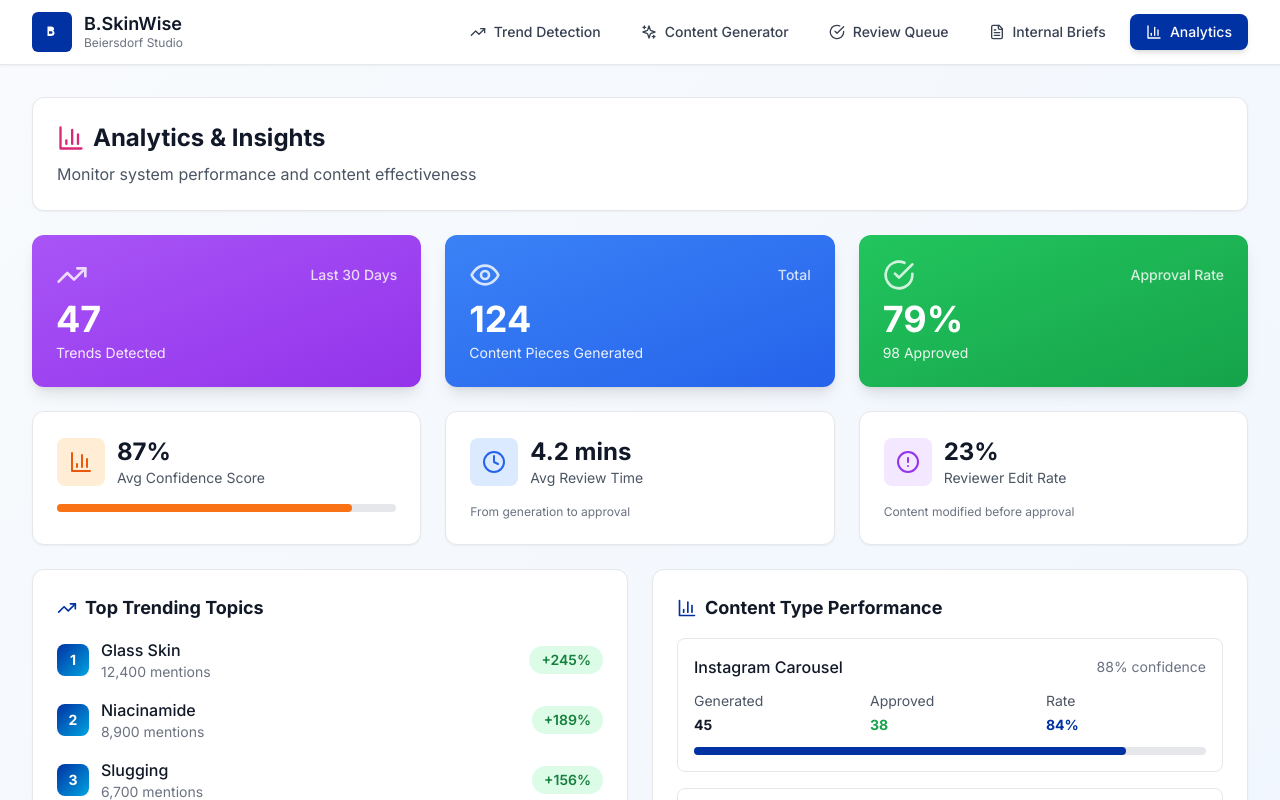
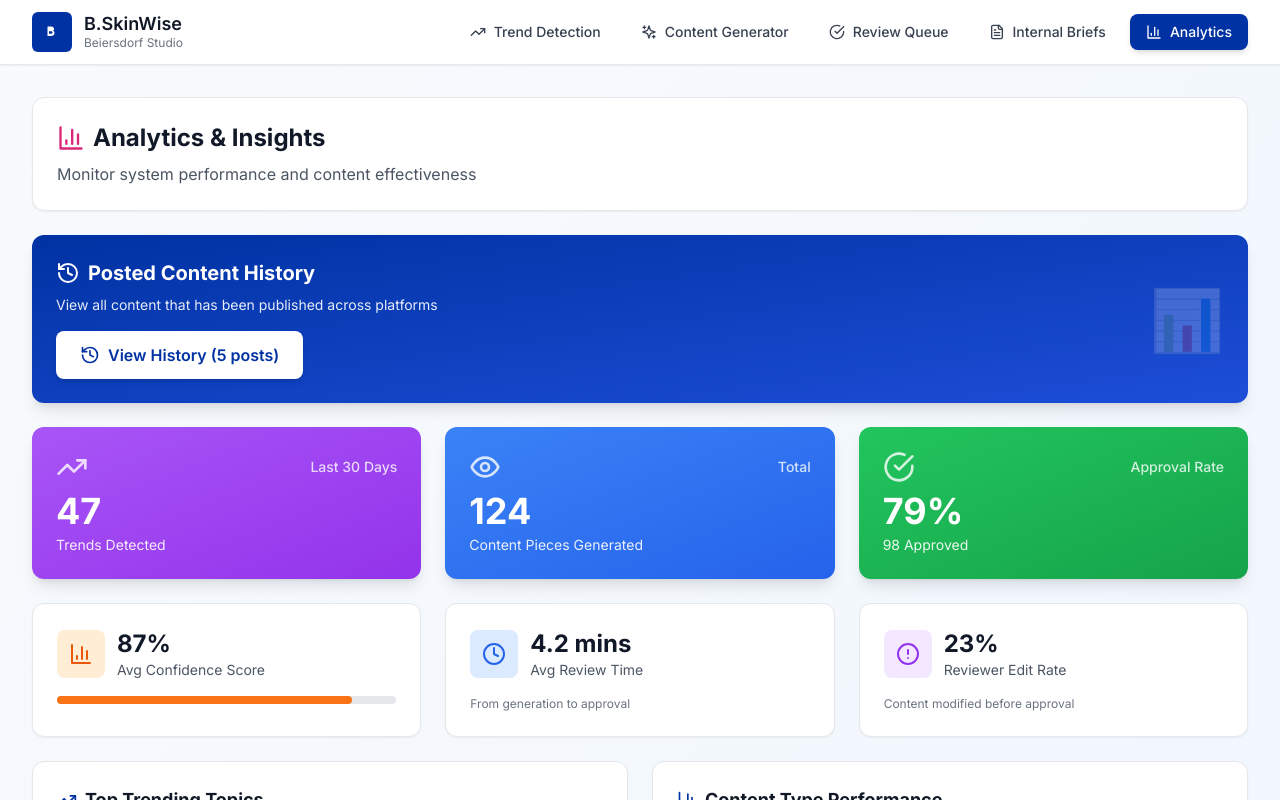
Before and after one commit to AnnaNajafiH/decode-skincare-science, a React (Vite) app: page / in a window 1280 px wide. Both pictures are taken after a click on the button "Analytics". Shown: the top 800 px of the page. Built offline with nearby package versions, Linux system fonts and the light colour scheme.

Commit message:
added history

```diff
--- a/src/components/Analytics.tsx
+++ b/src/components/Analytics.tsx
@@ -1,4 +1,4 @@
-import React from "react";
+import React, { useState } from "react";
 import {
   BarChart3,
   TrendingUp,
@@ -6,9 +6,15 @@ import {
   CheckCircle,
   Eye,
   AlertCircle,
+  History,
+  Calendar,
+  Instagram,
+  ExternalLink,
 } from "lucide-react";
 
 const Analytics: React.FC = () => {
+  const [showHistory, setShowHistory] = useState(false);
+
   // Mock analytics data
   const stats = {
     trendsDetected: 47,
@@ -38,6 +44,65 @@ const Analytics: React.FC = () => {
     { type: "Video Scripts", generated: 27, approved: 18, avgConfidence: 79 },
   ];
 
+  // Mock posted content history
+  const postedHistory = [
+    {
+      id: "post1",
+      date: "2025-11-20",
+      platform: "Instagram",
+      type: "Carousel",
+      topic: "Glass Skin",
+      slides: 5,
+      likes: 2847,
+      comments: 156,
+      url: "https://instagram.com/p/example1",
+    },
+    {
+      id: "post2",
+      date: "2025-11-19",
+      platform: "Instagram",
+      type: "Reel",
+      topic: "Niacinamide Benefits",
+      slides: 1,
+      likes: 4521,
+      comments: 289,
+      url: "https://instagram.com/p/example2",
+    },
+    {
+      id: "post3",
+      date: "2025-11-18",
+      platform: "Instagram",
+      type: "Carousel",
+      topic: "Slugging Routine",
+      slides: 4,
+      likes: 1923,
+      comments: 94,
+      url: "https://instagram.com/p/example3",
+    },
+    {
+      id: "post4",
+      date: "2025-11-17",
+      platform: "Instagram",
+      type: "Carousel",
+      topic: "Retinol Alternatives",
+      slides: 5,
+      likes: 3156,
+      comments: 201,
+      url: "https://instagram.com/p/example4",
+    },
+    {
+      id: "post5",
+      date: "2025-11-16",
+      platform: "Instagram",
+      type: "Carousel",
+      topic: "Ceramides Explained",
+      slides: 5,
+      likes: 2634,
+      comments: 142,
+      url: "https://instagram.com/p/example5",
+    },
+  ];
+
   return (
     <div className="space-y-6">
       {/* Header */}
@@ -50,7 +115,28 @@ const Analytics: React.FC = () => {
           Monitor system performance and content effectiveness
         </p>
       </div>
-
+      {/* Posted Content History Button */}
+      <div className="bg-gradient-to-br from-beiersdorf-blue to-blue-700 rounded-xl shadow-lg p-6 text-white">
+        <div className="flex items-center justify-between">
+          <div className="flex-1">
+            <h3 className="text-xl font-bold mb-2 flex items-center gap-2">
+              <History className="w-6 h-6" />
+              Posted Content History
+            </h3>
+            <p className="text-sm opacity-90 mb-4">
+              View all content that has been published across platforms
+            </p>
+            <button
+              onClick={() => setShowHistory(true)}
+              className="bg-white text-beiersdorf-blue px-6 py-3 rounded-lg font-semibold hover:bg-gray-100 transition shadow-md flex items-center gap-2"
+            >
+              <History className="w-5 h-5" />
+              View History ({postedHistory.length} posts)
+            </button>
+          </div>
+          <div className="hidden lg:block text-6xl opacity-20">📊</div>
+        </div>
+      </div>
       {/* Key Metrics */}
       <div className="grid grid-cols-1 md:grid-cols-2 lg:grid-cols-3 gap-6">
         <div className="bg-gradient-to-br from-purple-500 to-purple-600 rounded-xl shadow-lg p-6 text-white">
@@ -255,6 +341,127 @@ const Analytics: React.FC = () => {
           </div>
         </div>
       </div>
+
+      {/* History Modal */}
+      {showHistory && (
+        <div
+          className="fixed inset-0 bg-black bg-opacity-75 flex items-center justify-center p-4 z-50 overflow-y-auto"
+          onClick={() => setShowHistory(false)}
+        >
+          <div
+            className="relative max-w-5xl w-full my-8 bg-white rounded-xl shadow-2xl"
+            onClick={(e) => e.stopPropagation()}
+          >
+            <div className="sticky top-0 bg-white border-b border-gray-200 rounded-t-xl p-6 z-10">
+              <div className="flex items-center justify-between">
+                <h2 className="text-2xl font-bold text-gray-900 flex items-center gap-2">
+                  <History className="w-7 h-7 text-beiersdorf-blue" />
+                  Posted Content History
+                </h2>
+                <button
+                  onClick={() => setShowHistory(false)}
+                  className="text-gray-400 hover:text-gray-600 text-3xl font-light leading-none"
+                >
+                  ×
+                </button>
+              </div>
+              <p className="text-gray-600 mt-2">
+                All content published to social media platforms
+              </p>
+            </div>
+
+            <div className="p-6 max-h-[70vh] overflow-y-auto">
+              <div className="space-y-4">
+                {postedHistory.map((post) => (
+                  <div
+                    key={post.id}
+                    className="bg-white border border-gray-200 rounded-lg p-5 hover:shadow-md transition"
+                  >
+                    <div className="flex items-start justify-between gap-4">
+                      <div className="flex-1">
+                        <div className="flex items-center gap-3 mb-3">
+                          <div className="w-10 h-10 bg-gradient-to-br from-pink-500 to-purple-600 rounded-lg flex items-center justify-center">
+                            <Instagram className="w-6 h-6 text-white" />
+                          </div>
+                          <div>
+                            <h3 className="font-bold text-gray-900 text-lg">
+                              {post.topic}
+                            </h3>
+                            <div className="flex items-center gap-2 text-sm text-gray-500">
+                              <Calendar className="w-4 h-4" />
+                              {new Date(post.date).toLocaleDateString("en-US", {
+                                month: "short",
+                                day: "numeric",
+                                year: "numeric",
+                              })}
+                            </div>
+                          </div>
+                        </div>
+
+                        <div className="flex items-center gap-4 mb-3">
+                          <span className="px-3 py-1 bg-beiersdorf-light text-beiersdorf-blue rounded-full text-sm font-semibold">
+                            {post.type}
+                          </span>
+                          {post.slides > 1 && (
+                            <span className="text-sm text-gray-600">
+                              {post.slides} slides
+                            </span>
+                          )}
+                        </div>
+
+                        <div className="flex items-center gap-6 text-sm">
+                          <div className="flex items-center gap-1">
+                            <span className="text-red-500">❤️</span>
+                            <span className="font-semibold text-gray-700">
+                              {post.likes.toLocaleString()}
+                            </span>
+                            <span className="text-gray-500">likes</span>
+                          </div>
+                          <div className="flex items-center gap-1">
+                            <span className="text-gray-500">💬</span>
+                            <span className="font-semibold text-gray-700">
+                              {post.comments}
+                            </span>
+                            <span className="text-gray-500">comments</span>
+                          </div>
+                        </div>
+                      </div>
+
+                      <a
+                        href={post.url}
+                        target="_blank"
+                        rel="noopener noreferrer"
+                        className="px-4 py-2 bg-beiersdorf-blue text-white rounded-lg hover:bg-beiersdorf-navy transition font-medium flex items-center gap-2 whitespace-nowrap"
+                      >
+                        View Post
+                        <ExternalLink className="w-4 h-4" />
+                      </a>
+                    </div>
+                  </div>
+                ))}
+              </div>
+
+              {postedHistory.length === 0 && (
+                <div className="text-center py-12">
+                  <div className="text-6xl mb-4 opacity-20">📭</div>
+                  <p className="text-gray-500 text-lg">
+                    No content has been posted yet
+                  </p>
+                </div>
+              )}
+            </div>
+
+            <div className="sticky bottom-0 bg-gray-50 border-t border-gray-200 rounded-b-xl p-4">
+              <button
+                onClick={() => setShowHistory(false)}
+                className="w-full py-3 bg-gray-200 text-gray-700 rounded-lg hover:bg-gray-300 transition font-semibold"
+              >
+                Close
+              </button>
+            </div>
+          </div>
+        </div>
+      )}
     </div>
   );
 };
```
